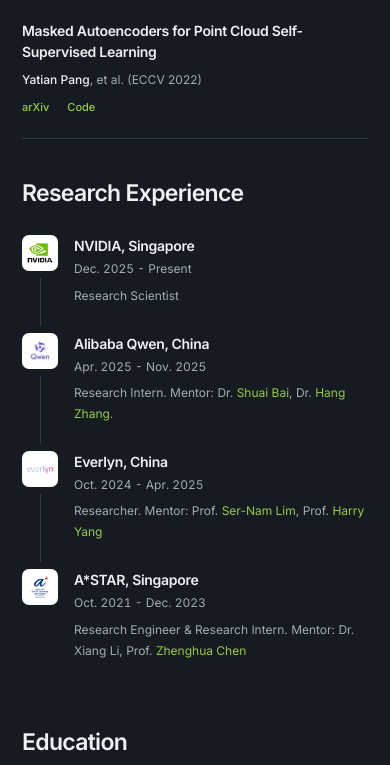
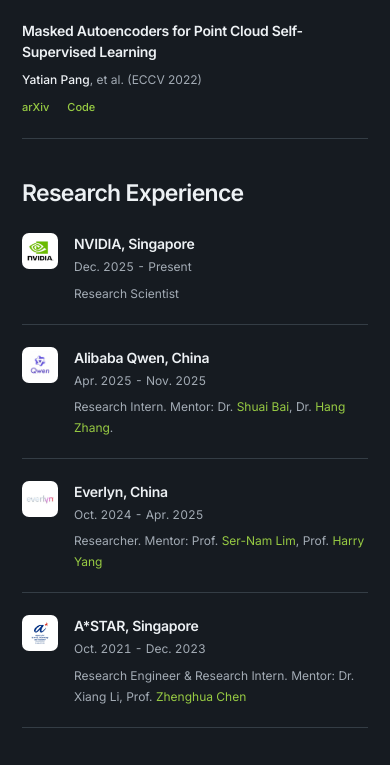
Before and after one commit to Pang-Yatian/Pang-Yatian.github.io, a plain HTML site: page index.html in a window 390 px wide. Shown: the part 3060-3825 px from the top of the page. Drawn offline with Linux system fonts and the light colour scheme; grey boxes are pictures that could not be loaded; animation ran at ten frames a second.

Commit message:
Align experience and education in separate two-column sections

```diff
--- a/stylesheet.css
+++ b/stylesheet.css
@@ -93,10 +93,10 @@ h1 span { font-size: .48em; font-weight: 400; letter-spacing: 1px; color: var(--
 .publication-list h3 { font-size: 15px; line-height: 1.5; max-width: 780px; margin-bottom: 8px; }
 .authors-links-row { display: flex; flex-wrap: wrap; gap: 15px; align-items: baseline; justify-content: space-between; }
 .authors-links-row .links { flex-shrink: 0; font-size: 11px; }
-.background-grid { display: grid; grid-template-columns: minmax(0, 1.1fr) minmax(0, 1fr); gap: 60px; }
-.background-grid h2 { font-size: 22px; margin-bottom: 28px; }
-.education-entry { position: relative; display: grid; grid-template-columns: 36px minmax(0, 1fr); gap: 16px; padding-bottom: 27px; }
-.education-entry:not(:last-child)::before { content: ""; position: absolute; top: 43px; bottom: 7px; left: 18px; width: 1px; background: var(--line); }
+.background-grid { display: block; }
+.background-grid > section { display: grid; grid-template-columns: repeat(2, minmax(0, 1fr)); gap: 24px 40px; }
+.background-grid h2 { grid-column: 1 / -1; font-size: 22px; margin-bottom: 4px; }
+.education-entry { position: relative; display: grid; grid-template-columns: 36px minmax(0, 1fr); gap: 16px; padding-bottom: 20px; border-bottom: 1px solid var(--line); }
 .nus-logo { width: 36px; height: 36px; object-fit: contain; padding: 4px; border-radius: 7px; background: #fff; }
 .details h3 { font-size: 14px; line-height: 1.5; margin-bottom: 3px; }
 .entry-date { color: var(--muted); font-size: 11px; margin-bottom: 5px; font-variant-numeric: tabular-nums; }
@@ -115,7 +115,7 @@ h1 span { font-size: .48em; font-weight: 400; letter-spacing: 1px; color: var(--
   .hero { gap: 30px; grid-template-columns: minmax(0, 1fr) 180px; }
   .hero .eyebrow { font-size: 10px; letter-spacing: .6px; }
   h1 span { display: block; margin: 9px 0 0; }
-  .background-grid { gap: 30px; }
+  .background-grid > section { column-gap: 28px; }
 }
 @media (max-width: 700px) {
   .container { padding-inline: 22px; background: color-mix(in srgb, var(--bg) 96%, transparent); }
@@ -150,7 +150,7 @@ h1 span { font-size: .48em; font-weight: 400; letter-spacing: 1px; color: var(--
   .abstract-featured { font-size: 13px; }
   .authors-links-row { flex-direction: column; gap: 8px; }
   .publication-list h3 { font-size: 14px; }
-  .background-grid { grid-template-columns: minmax(0, 1fr); gap: 0; }
+  .background-grid > section { grid-template-columns: minmax(0, 1fr); gap: 22px; }
   .background-grid h2 { font-size: 23px; }
   .details h3 { font-size: 14px; }
   .entry-date, .entry-description { font-size: 12px; }
```
